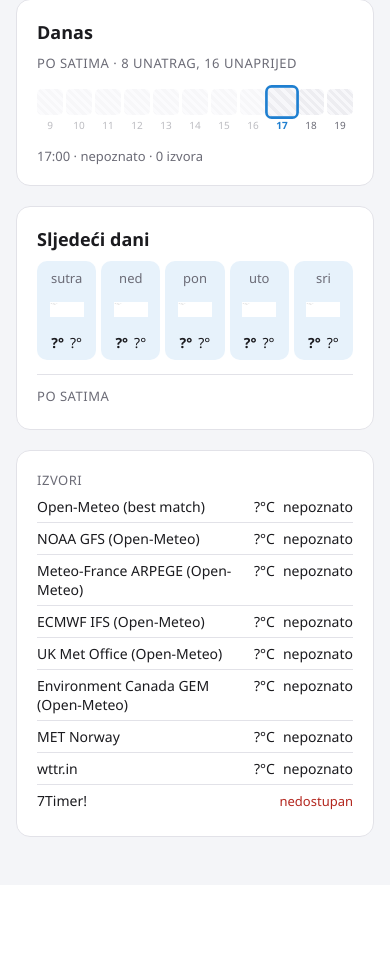
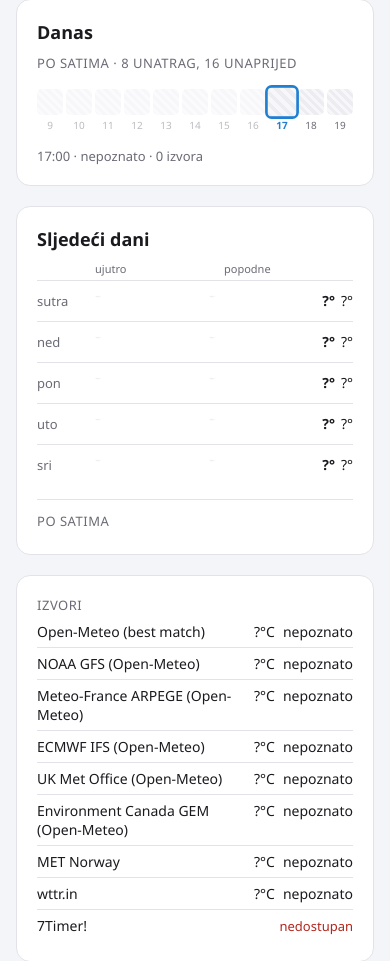
Before and after one commit to rgrabar/Prognoze, a Django app: page /prognoze/ in a window 390 px wide. Shown: the part 460-1421 px from the top of the page. Before the commit the page ends 1297 px from the top, so only its background shows below. Run offline with Django 4.2, Linux system fonts and the light colour scheme; data that the repository does not hold is empty.

Commit message:
u jutro i popodne split za sl dane

```diff
--- a/mysite/prognoze/aggregate.py
+++ b/mysite/prognoze/aggregate.py
@@ -53,6 +53,14 @@ UV_WINDOW_FALLBACK = (6, 21)
 # na cetiri dana i WeatherAPI (besplatan) na tri, pa su zadnji dani i onako
 # na manje izvora. Sesti dan bi ostao na cetiri-pet modela.
 FORECAST_DAYS = 5
+
+# Dijelovi dana u kratkoj prognozi: jutro i popodne, svaki sa svojom
+# slikicom. Vecer i noc nisu tu - dan se planira oko ovih sati, a ostatak
+# pokriva traka po satima. Granice su lokalni sati [od, do).
+DAY_PARTS = (
+    ("ujutro", 6, 12),
+    ("popodne", 12, 18),
+)
 
 # Stanja koja se broje kao dogadaj: dovoljan je jedan sat da obiljeze dan.
 # Naoblaka nije medu njima - jedan oblacan sat ne cini dan oblacnim, dok
@@ -222,6 +230,58 @@ class AggregatedHour:
 
 
 @dataclass
+class DayPart:
+    """Jutro ili popodne jednog dana: slikica i, ako pada, kolika je sansa."""
+
+    label: str
+    condition: Optional[Condition] = None
+    # Najveca satna vjerojatnost oborine u tom dijelu dana. "Najveca", ne
+    # prosjek: pljusak od tri sata na 80% unutar sest sati je 80% sanse da
+    # pokisnes, a ne 40%. Ispisuje se samo kad slikica pokazuje oborinu -
+    # broj na plocici tako sam po sebi znaci "pada, i evo koliko sigurno".
+    precip_prob: Optional[float] = None
+
+    @property
+    def icon(self):
+        return icon_for(self.condition)
+
+    @property
+    def condition_label(self):
+        return label_for(self.condition)
+
+    @property
+    def is_wet(self):
+        return self.condition in PRECIPITATION
+
+    @property
+    def prob_label(self):
+        """'70%' kad pada i sansa je poznata, inace prazno."""
+        if self.is_wet and self.precip_prob is not None:
+            return "{0}%".format(int(round(self.precip_prob)))
+        return ""
+
+    @property
+    def title(self):
+        text = "{0} {1}".format(self.label, self.condition_label)
+        if self.prob_label:
+            text += " " + self.prob_label
+        return text
+
+
+def day_part(label, hours):
+    """Sazetak dijela dana iz njegovih sati - istim pravilom kao cijeli dan."""
+    probs = [
+        h.precip_prob for h in hours
+        if h.precip_prob is not None and h.condition in PRECIPITATION
+    ]
+    return DayPart(
+        label=label,
+        condition=day_condition(hours),
+        precip_prob=max(probs) if probs else None,
+    )
+
+
+@dataclass
 class DayForecast:
     """Jedan dan u kratkoj prognozi sa strane."""
 
@@ -238,6 +298,9 @@ class DayForecast:
     precip_mm: Optional[float] = None
     # Svih 24 sata - sklopljena traka po satima ih prikazuje.
     hours: List[AggregatedHour] = field(default_factory=list)
+    # Jutro i popodne, svaki sa svojom slikicom - plocica ih pokazuje
+    # umjesto jedne slikice za cijeli dan.
+    parts: List[DayPart] = field(default_factory=list)
 
     @property
     def strip_id(self):
@@ -264,7 +327,10 @@ class DayForecast:
 
     @property
     def title(self):
-        parts = [self.label, self.condition_label]
+        parts = [self.label]
+        parts.extend(p.title for p in self.parts if p.condition is not None)
+        if not self.parts:
+            parts.append(self.condition_label)
         if self.min_c is not None and self.max_c is not None:
             parts.append("{0} do {1} C".format(self.min_c, self.max_c))
         if self.precip_hours:
@@ -663,6 +729,10 @@ def build(location, forecasts, now_utc=None):
                 ),
                 precip_mm=rounded(sum(mm)) if mm else None,
                 hours=hours,
+                parts=[
+                    day_part(label, hours[start:end])
+                    for label, start, end in DAY_PARTS
+                ],
             )
         )
 
--- a/mysite/prognoze/views.py
+++ b/mysite/prognoze/views.py
@@ -99,6 +99,8 @@ def op(request):
             # Granice raspona za suncanje - da tekst i kod ne razilaze.
             "tan_min": aggregate.TAN_MIN_UV,
             "tan_max": aggregate.TAN_MAX_UV,
+            # Nazivi dijelova dana za zaglavlje popisa na uskom zaslonu.
+            "dijelovi_dana": aggregate.DAY_PARTS,
             # Prekidac za tocnu lokaciju je uvijek tu: dok je ukljucena,
             # veza koja je gasi; inace gumb koji je pali - i kad je grad
             # upisan, da se uvijek moze vratiti na "gdje jesam".
--- a/mysite/static/prognoza.css
+++ b/mysite/static/prognoza.css
@@ -659,38 +659,79 @@ body {
 
 /* --- sljedeci dani --- */
 
-/* Pet dana jedan uz drugoga, svaki kao stupac: ime, slikica, temperature.
-   Na uskom zaslonu stanu i dalje - pet stupaca po ~55 px. */
+/* Pet dana jedan uz drugoga, svaki kao plocica: ime, pa jutro i popodne
+   jedno uz drugo sa svojom slikicom, pa temperature. Isti HTML na uskom
+   zaslonu postaje popis redaka - vidi @media nize. */
 .dani {
     display: grid;
     /* minmax(0, 1fr), ne samo 1fr: `1fr` se ne moze stisnuti ispod sirine
-       sadrzaja, pa bi na uskom zaslonu stupci prerasli karticu i stranica
-       bi se pomicala vodoravno. */
+       sadrzaja, pa bi stupci prerasli karticu i stranica bi se pomicala
+       vodoravno. */
     grid-template-columns: repeat(5, minmax(0, 1fr));
     gap: 8px;
     margin-top: 10px;
 }
 
+/* Zaglavlje "ujutro / popodne" treba samo popisu na uskom zaslonu. */
+.dani-zaglavlje {
+    display: none;
+}
+
+/* Plocica: ime gore, dva dijela u sredini jedan uz drugoga, temperature
+   dolje. Sirina od dva dijela je razlog sto na uskom zaslonu plocice
+   ne stanu - tamo postaju redci. */
 .dani .dan {
-    display: flex;
-    flex-direction: column;
-    align-items: center;
-    gap: 6px;
+    display: grid;
+    grid-template-columns: 1fr 1fr;
+    justify-items: center;
+    row-gap: 6px;
     padding: 10px 4px;
     border-radius: 10px;
     background: var(--sat-plava);
     text-align: center;
 }
 
-.dani .dan img {
-    width: 34px;
-    height: 34px;
-    object-fit: contain;
+/* Ime i temperature preko oba stupca; dva dijela dana sama popune red
+   izmedu njih, redom kako stoje u HTML-u (jutro pa popodne). */
+.dani .dan .dan-ime,
+.dani .dan .dan-temp {
+    grid-column: 1 / -1;
 }
 
 .dan-ime {
     font-size: 13px;
     color: var(--slabo);
+}
+
+/* Jutro i popodne: dva stupca u plocici, svaki s oznakom, slikicom i
+   mjestom za postotak. Mjesto stoji i kad je prazno, da slikice i
+   temperature u svih pet plocica budu u istoj ravnini. */
+.dan-dio {
+    display: flex;
+    flex-direction: column;
+    align-items: center;
+    gap: 2px;
+    min-width: 0;
+}
+
+.dan-dio-ime {
+    font-size: 11px;
+    color: var(--slabo);
+}
+
+.dan-dio img {
+    width: 30px;
+    height: 30px;
+    object-fit: contain;
+}
+
+/* Postotak samo kad pada - plava, kao i sve sto na stranici znaci kisu. */
+.dan-posto {
+    min-height: 15px;
+    font-size: 12px;
+    font-weight: 600;
+    color: var(--sat-rub-sada);
+    font-variant-numeric: tabular-nums;
 }
 
 /* Najvisa i najniza jedna do druge; kad stupac postane preuzak,
@@ -724,19 +765,63 @@ body {
     }
 }
 
-/* Na mobitelu pet stupaca dijeli ~300 px: uzi razmaci i malo sitnije
-   brojke, da i "-10.4" stane u stupac bez prelamanja stupnja u novi red. */
-@media (max-width: 420px) {
+/* Na uskom zaslonu pet plocica s po dvije slikice ne stane u red, pa
+   dani postaju popis: u svakom retku ime, jutro, popodne, temperature.
+   Oznake "ujutro/popodne" tada stoje jednom, u zaglavlju iznad popisa. */
+@media (max-width: 640px) {
     .dani {
-        gap: 5px;
+        display: block;
     }
 
+    .dani-zaglavlje,
     .dani .dan {
-        padding: 8px 2px;
+        display: grid;
+        grid-template-columns: 52px 1fr 1fr auto;
+        align-items: center;
+        column-gap: 6px;
+        row-gap: 0;
+        padding: 7px 0;
+        border-top: 1px solid var(--linija);
+        border-radius: 0;
+        background: none;
+        text-align: left;
+        justify-items: start;
+    }
+
+    .dani-zaglavlje {
+        padding: 0 0 4px;
+        border-top: 0;
+        font-size: 11px;
+        color: var(--slabo);
+    }
+
+    .dan-dio {
+        flex-direction: row;
+        align-items: center;
+        gap: 4px;
+    }
+
+    .dan-dio img {
+        width: 26px;
+        height: 26px;
+    }
+
+    .dan-dio-ime {
+        display: none;
+    }
+
+    .dan-posto {
+        min-height: 0;
+    }
+
+    .dani .dan .dan-ime,
+    .dani .dan .dan-temp {
+        grid-column: auto;
     }
 
     .dan-temp {
         font-size: 14px;
+        justify-content: flex-end;
     }
 }
 
--- a/mysite/templates/prognoza.html
+++ b/mysite/templates/prognoza.html
@@ -273,12 +273,28 @@
         <div class="karta">
             <h2 class="naslov">Sljedeći dani</h2>
 
+            {% comment %}
+                Svaki dan: ime, jutro i popodne sa svojom slikicom (i postotkom
+                kad pada), pa najvisa i najniza. Isti HTML je na sirokom
+                zaslonu plocica, a na uskom redak - razlika je samo u CSS-u.
+            {% endcomment %}
             <div class="dani">
+                <div class="dani-zaglavlje" aria-hidden="true">
+                    <span></span>
+                    {% for oznaka, od, do in dijelovi_dana %}<span>{{ oznaka }}</span>{% endfor %}
+                    <span></span>
+                </div>
                 {% for dan in prognoza.days %}
                     <div class="dan" title="{{ dan.title }}">
                         <span class="dan-ime">{{ dan.label }}</span>
-                        <img src="{% static dan.icon %}"
-                             alt="{{ dan.condition_label }}" loading="lazy">
+                        {% for dio in dan.parts %}
+                            <span class="dan-dio">
+                                <span class="dan-dio-ime">{{ dio.label }}</span>
+                                <img src="{% static dio.icon %}"
+                                     alt="{{ dio.condition_label }}" loading="lazy">
+                                <span class="dan-posto">{{ dio.prob_label }}</span>
+                            </span>
+                        {% endfor %}
                         <span class="dan-temp">
                             {{ dan.max_c|default_if_none:"?" }}&deg;
                             <span class="sitno">{{ dan.min_c|default_if_none:"?" }}&deg;</span>
```
Also changed, not shown: mysite/prognoze/tests.py (+73 -0 lines), README.md.
